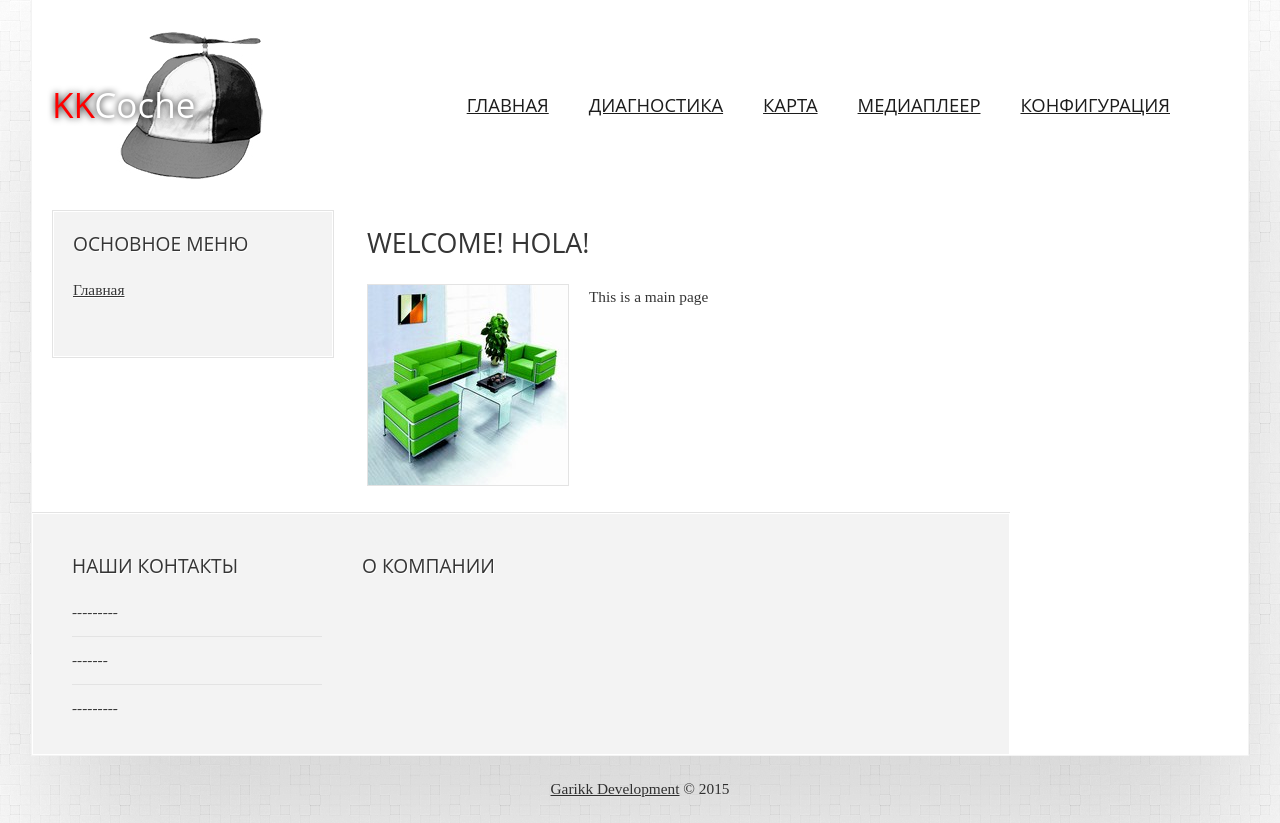
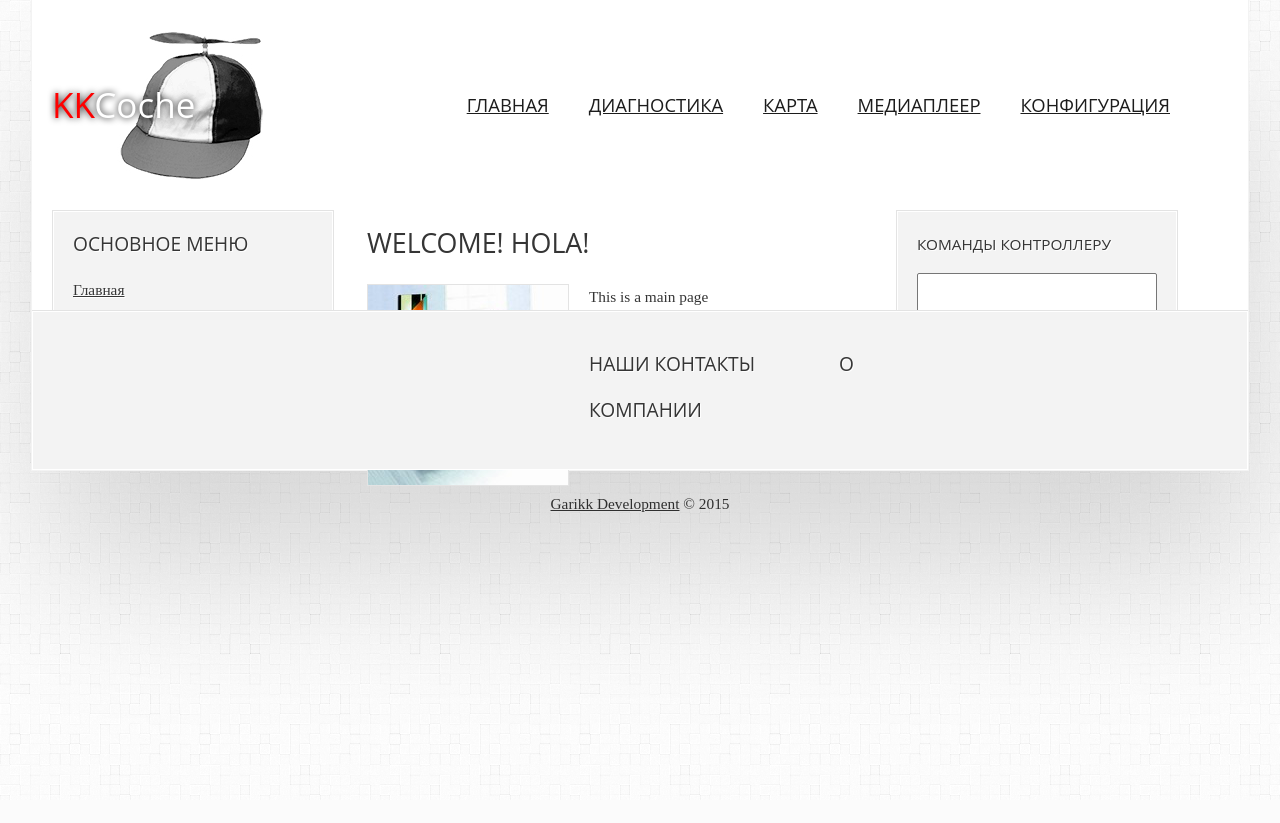
Before and after one commit to pi-car/kkcar-masterweb, a PHP site: page / in a window 1280 px wide. After the commit the page ends 796 px from the top, so only its background shows below. Run offline with PHP 8.4, Linux system fonts and the light colour scheme; lists and menus that the app fills with data are empty; some libraries are stand-ins or nearby versions.

Commit message:
display kkcontroller commands

```diff
--- a/application/core/route.php
+++ b/application/core/route.php
@@ -41,7 +41,6 @@ class Route
 		{
 			include "application/models/".$model_file;
 		}
-
 		// подцепляем файл с классом контроллера
 		$controller_file = strtolower($controller_name).'.php';
 		$controller_path = "application/controllers/".$controller_file;
--- a/application/views/diagnostic_view.php
+++ b/application/views/diagnostic_view.php
@@ -46,8 +46,8 @@
         </div>
 
         <div id="kk_diag_main_errors_buttons">
-            <a href="javascript:RequestDTCCodes()">Обновить список ошибок</a>
-            <a href="javascript:none">Очистить ошибки</a>
+            <button onclick="RequestDTCCodes()">Обновить список ошибок</button>
+            <button onclick="SendDTCClear()">Очистить ошибки (сброс ошибок автомобиля)</button>
         </div>
     </div>
 
--- a/application/views/template_view.php
+++ b/application/views/template_view.php
@@ -1,17 +1,4 @@
-<!DOCTYPE html PUBLIC "-//W3C//DTD XHTML 1.0 Strict//EN" "http://www.w3.org/TR/xhtml1/DTD/xhtml1-strict.dtd">
-<!--
-Design by Free CSS Templates
-http://www.freecsstemplates.org
-Released for free under a Creative Commons Attribution 3.0 License
-
-Name       : Accumen
-Description: A two-column, fixed-width design with dark color scheme.
-Version    : 1.0
-Released   : 20120712
-
-Modified by VitalySwipe
--->
-<html xmlns="http://www.w3.org/1999/xhtml">
+<html>
     <head>
         <meta http-equiv="content-type" content="text/html; charset=utf-8" />
         <meta name="description" content="" />
@@ -46,35 +33,27 @@ Modified by VitalySwipe
                         </ul>
                     </div>
                 </div>
+                <div id="sidebar_right">
+                    <div id="kk_kkcmd_commandslist">
+                        <h4>Команды контроллеру</h3>
+                        <select multiple id="kk_kkcmd_commandslist_list"></select>
+                        <button onclick="RequestActiveCommands()">Обновить</button>
+                    </div>
+                </div>
                 <div id="content">
                     <div class="box">
-						<?php include 'application/views/'.$content_view; ?>
-						<!--
-						<h2>Welcome to Accumen</h2>
-						<img class="alignleft" src="images/pic01.jpg" width="200" height="180" alt="" />
-						<p>
-							This is <strong>Accumen</strong>, a free, fully standards-compliant CSS template by <a href="http://www.freecsstemplates.org/">Free CSS Templates</a>. The images used in this template are from <a href="http://fotogrph.com/">Fotogrph</a>. This free template is released under a <a href="http://creativecommons.org/licenses/by/3.0/">Creative Commons Attributions 3.0</a> license, so you are pretty much free to do whatever you want with it (even use it commercially) provided you keep the footer credits intact. Aside from that, have fun with it :)
-						</p>
-						-->
+                        <?php include 'application/views/' . $content_view; ?>
+
                     </div>
-					<br class="clearfix" />
                 </div>
-				<br class="clearfix" />
+
             </div>
             <div id="page-bottom">
                 <div id="page-bottom-sidebar">
                     <h3>Наши контакты</h3>
-					<ul class="list">
-						<li class="first">---------</li>
-						<li>-------</li>
-						<li class="last">---------</li>
-					</ul>
                 </div>
                 <div id="page-bottom-content">
                     <h3>О Компании</h3>
-					<p>
-
-					</p>
                 </div>
                 <br class="clearfix" />
             </div>
--- a/css/style.css
+++ b/css/style.css
@@ -24,9 +24,6 @@ body,input {
 	font-family: Kreon, serif;
 }
 
-br.clearfix {
-	clear: both;
-}
 
 h1,h2,h3,h4 {
 	text-transform: uppercase;
@@ -160,7 +157,7 @@ a {
 #page {
 	margin: 0;
 	position: relative;
-	width: 900px;
+	//width: 900px;
 	padding: 20px 40px 0 40px;
 }
 
@@ -193,7 +190,6 @@ a {
 	color: #353535;
 	background: #f3f3f3;
 	position: relative;
-	width: 898px;
 	border-top: solid 1px #e3e3e3;
 	box-shadow: inset 0px 0px 0px 1px #fff;
 	text-shadow: 1px 1px 0px rgba(255,255,255,0.9);
@@ -244,7 +240,19 @@ a {
 	text-shadow: 1px 1px 0px rgba(255,255,255,1);
 	box-shadow: inset 0px 0px 0px 1px #fff;
 }
-
+#sidebar_right {
+	position: relative;
+	left: -20px;
+	top: -20px;
+	float: right;
+	width: 240px;
+	background: #f3f3f3;
+	padding: 20px;
+	border: solid 1px #e3e3e3;
+	margin: 0 10px 0 0;
+	text-shadow: 1px 1px 0px rgba(255,255,255,1);
+	box-shadow: inset 0px 0px 0px 1px #fff;
+}
 #wrapper {
 	width: 95%;
 	position: relative;
@@ -277,3 +285,7 @@ a {
 	border: 1px solid #e3e3e3;
 	padding: 5px;
 }
+
+#kk_kkcmd_commandslist_list {
+        width: 240px;
+}
```
Also changed, not shown: application/controllers/controller_configuration.php (added, +28 -0 lines), application/controllers/controller_configuraton.php (deleted, +0 -17 lines), application/controllers/controller_diagnostic.php (+13 -1 lines), application/models/model_configuration.php (added, +40 -0 lines), application/models/model_diagnostic.php (+22 -0 lines), js/kk.diag.js (+30 -0 lines). Lines whose indentation alone changed are shown as unchanged.
